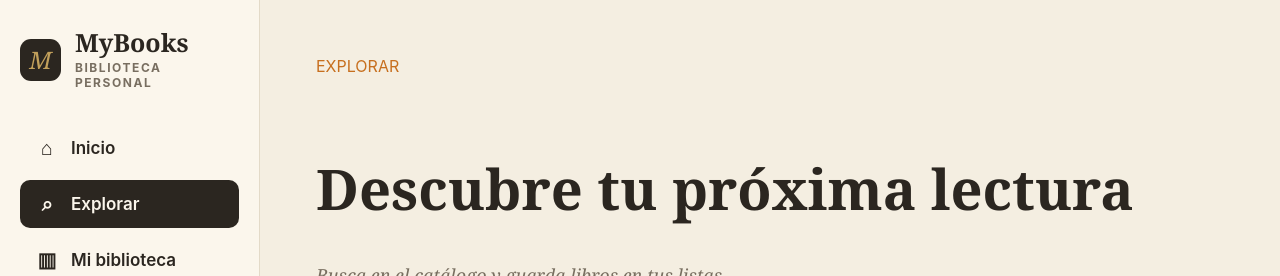
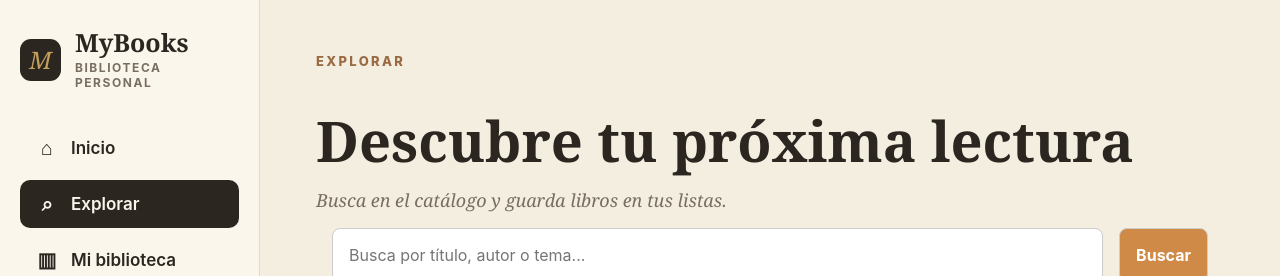
Before and after one commit to IIC3585-2026-1/2026-1-t5-g1, a Vue app in the folder Vue/mybooks-vue/: page / in a window 1280 px wide. Both pictures are taken after a click on the button "Explorar libros". Shown: the top 276 px of the page. Built offline with nearby package versions, Linux system fonts and the light colour scheme; no server answers.

Commit message:
estilo vista explorer corregido

```diff
--- a/Vue/mybooks-vue/src/views/explore/ExploreView.vue
+++ b/Vue/mybooks-vue/src/views/explore/ExploreView.vue
@@ -1,6 +1,6 @@
 <template>
     <header>
-        <p style="color:rgb(199, 111, 30)">EXPLORAR</p><br>
+        <p class="title">EXPLORAR</p><br>
         <h1>Descubre tu próxima lectura</h1>
         <p>Busca en el catálogo y guarda libros en tus listas.</p>
     </header>
@@ -122,6 +122,15 @@
 header h1 {
     font-family: Georgia, "Times New Roman", serif;
     font-size: clamp(38px, 5vw, 56px);
+    margin: 0;
+}
+
+.title {
+    color: var(--coffee);
+    font-size: 13px;
+    font-weight: 800;
+    letter-spacing: 0.18em;
+    text-transform: uppercase;
 }
 
 p:last-child {
```
